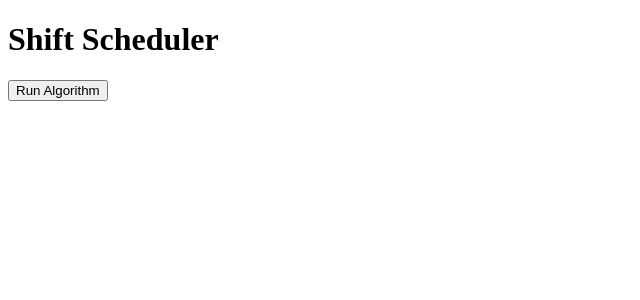
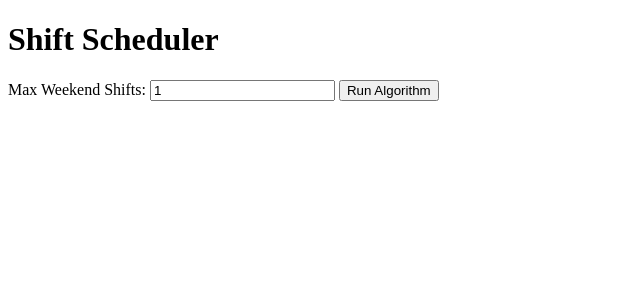
Before and after one commit to shanik1986/shifts_algo, a Flask app: page / in a window 1280 px wide. Shown: the top 300 px of the page, without its empty margins (0-640 px from the left). Run offline with Flask 3, Linux system fonts and the light colour scheme.

Commit message:
Main webapp page now accepts max_weekend_shifts as input

```diff
--- a/app/routes/main.py
+++ b/app/routes/main.py
@@ -1,4 +1,4 @@
-from flask import Blueprint, render_template, jsonify
+from flask import Blueprint, render_template, jsonify, request
 from app.google_sheets.import_sheet_data import get_fresh_data
 from app.scheduler.shifts_algo import run_shift_algorithm
 from app.scheduler.constants import DAYS, SHIFTS
@@ -12,8 +12,12 @@ def index():
 
 @bp.route('/generate_schedule', methods=['POST'])
 def generate_schedule():
-    # Get fresh data using the centralized function
-    shift_group = get_fresh_data()
+    # Get max_weekend from the request JSON data
+    data = request.get_json()
+    max_weekend = int(data.get('max_weekend', 1))  # Default to 1 if not provided
+
+    # Get fresh data using the centralized function with max_weekend parameter
+    shift_group = get_fresh_data(max_weekend=max_weekend)
 
     # Run the algorithm with fresh data
     success, assignments, reason, shift_counts, people = run_shift_algorithm(
--- a/app/templates/index.html
+++ b/app/templates/index.html
@@ -36,7 +36,11 @@
             document.getElementById('loader').style.display = 'block';
 
             fetch('/generate_schedule', {
-                method: 'POST'
+                method: 'POST',
+                headers: { 'Content-Type': 'application/json' },
+                body: JSON.stringify({
+                    max_weekend: document.getElementById('max_weekend_input').value
+                })
             })
             .then(response => response.json())
             .then(data => {
@@ -83,6 +87,11 @@
 </head>
 <body>
     <h1>Shift Scheduler</h1>
+
+    <!-- New input field for Max Weekend Shifts -->
+    <label for="max_weekend_input">Max Weekend Shifts:</label>
+    <input type="number" id="max_weekend_input" name="max_weekend" min="0" value="1" />
+
     <button onclick="generateSchedule()">Run Algorithm</button>
     <p id="status"></p>
     <pre id="result" class="results"></pre>
```
